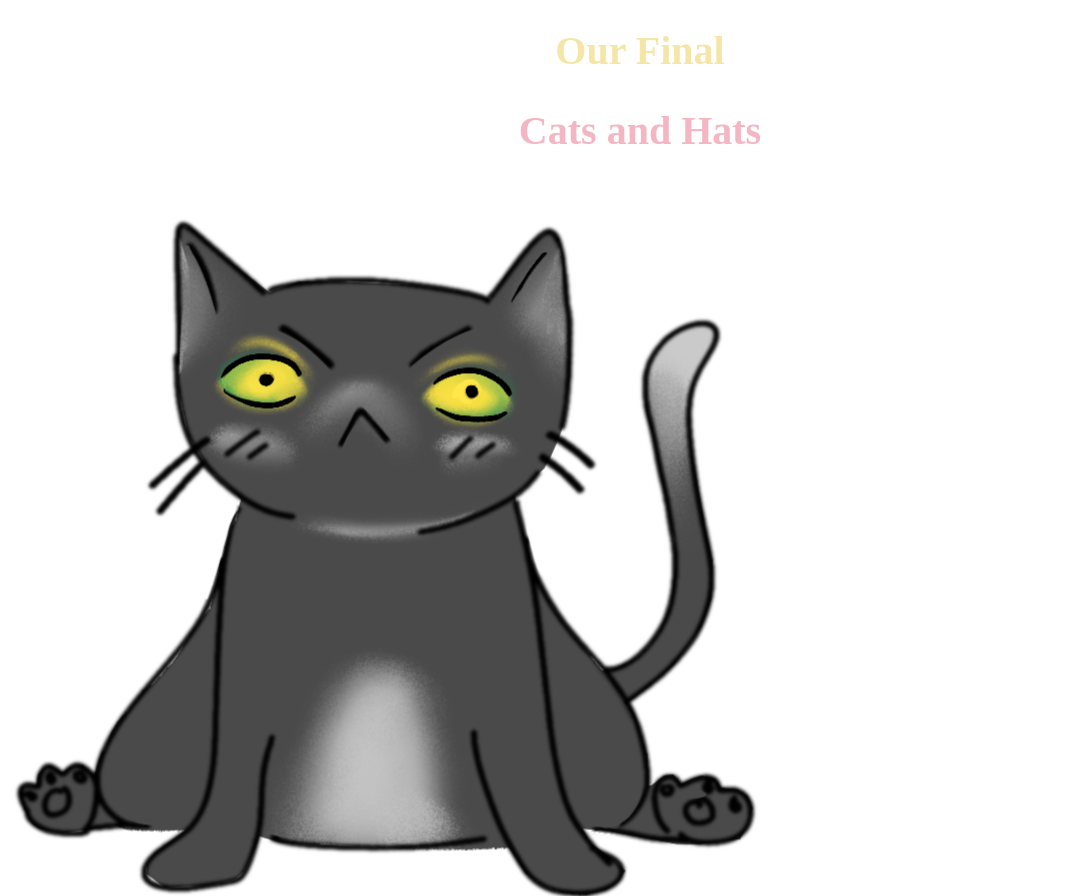
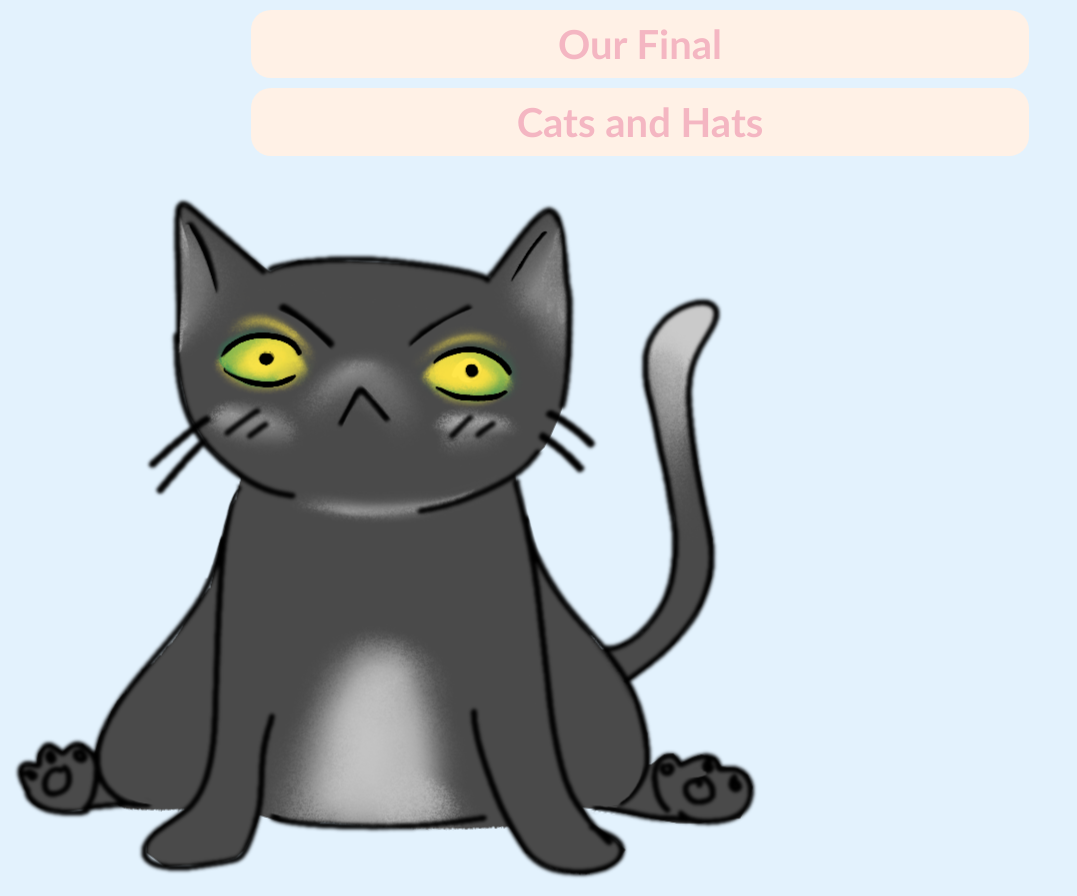
Before and after one commit to uhlessio/art-101-finalproject, a plain HTML site: page index.html in a window 1280 px wide. Shown: the top 896 px of the page, without its empty margins (0-1077 px from the left). Drawn offline with nearby package versions, Linux system fonts and the light colour scheme.

Commit message:
Update site.css

```diff
--- a/site.css
+++ b/site.css
@@ -1,12 +1,22 @@
 h1, h2 {
   text-align: center;
   font-size: 40px;
+  font-family: 'Trebuchet MS', sans-serif;
+  padding: 10px;
+  margin: 10px auto;
+  width: 60%;
+  border-radius: 20px;
+  background-color: #FFF1E6;
 }
 
 h1 {
-  color: #F5E6A8;
+  color: #F4B6C2;
 }
 
 h2 {
   color: #F4B6C2;
 }
+
+body{
+    background-color: #e3f2fd
+}
```
